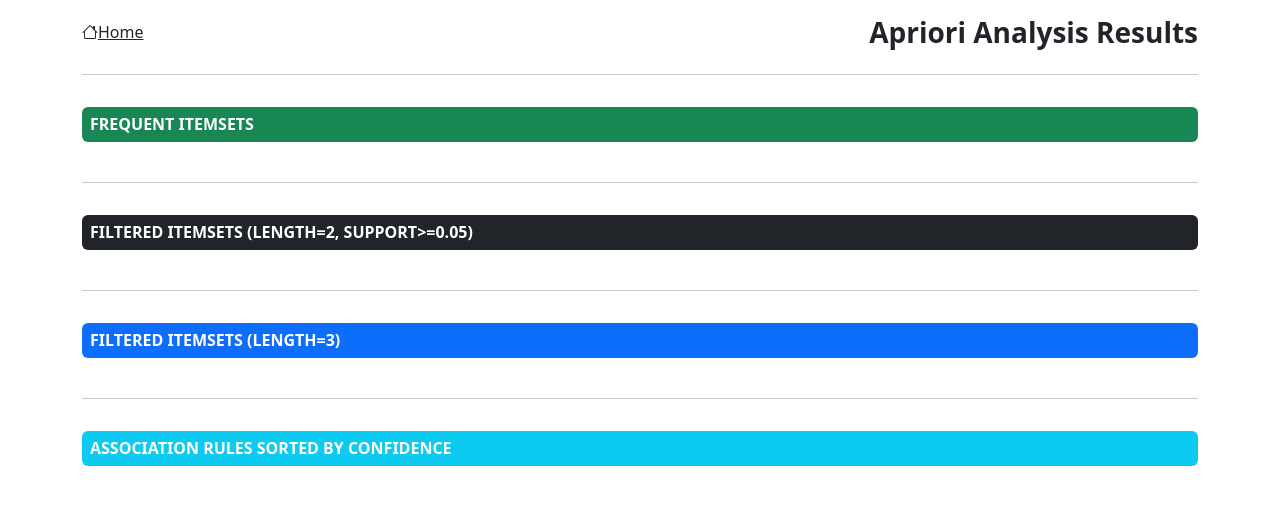
After one commit to dalienst/market-basket-apriori-django, a Django app: template templates/recommendations/apriori_results.html in a window 1280 px wide. The commit adds this page. Shown: the top 521 px of the page. Run offline with Django 4.2, Linux system fonts and the light colour scheme; the template is opened without the code that fills it, so the values that code supplies are empty.

Commit message:
add apriori analysis

```diff
--- a/recommendations/urls.py
+++ b/recommendations/urls.py
@@ -1,9 +1,10 @@
 from django.urls import path
-from .views import recommend, render_visualizations
+from .views import recommend, render_visualizations, apriori_results
 
 app_name = "recommendations"
 
 urlpatterns = [
     path("recommend/", recommend, name="recommend"),
     path("visualise/", render_visualizations, name="visualise"),
+    path("apriori-results/", apriori_results, name="aprioriResults"),
 ]
--- /dev/null
+++ b/templates/recommendations/apriori_results.html
@@ -0,0 +1,76 @@
+<!doctype html>
+<html lang="en">
+
+    <head>
+        <meta charset="utf-8">
+        <meta name="viewport" content="width=device-width, initial-scale=1">
+        <title>Apriori Analysis Results</title>
+        <link href="https://cdn.jsdelivr.net/npm/bootstrap@5.3.2/dist/css/bootstrap.min.css" rel="stylesheet"
+            integrity="sha384-T3c6CoIi6uLrA9TneNEoa7RxnatzjcDSCmG1MXxSR1GAsXEV/Dwwykc2MPK8M2HN" crossorigin="anonymous">
+        <link rel="stylesheet" href="https://cdn.jsdelivr.net/npm/bootstrap-icons@1.11.1/font/bootstrap-icons.css">
+    </head>
+
+    <body>
+        <div class="container py-3">
+            <div class="d-flex align-items-center justify-content-between">
+                <a href="{%url 'landing' %}" class="h6"><i class="bi bi-house"></i>Home</a>
+                <h3 class="fw-bold">Apriori Analysis Results</h3>
+            </div>
+            <hr>
+
+            <div class="table-responsive mb-3">
+                <h6 class="fw-bold bg-success text-white text-uppercase rounded p-2 mt-3">
+                    Frequent Itemsets
+                </h6>
+                <table class="table table-bordered table-striped">
+                    {{ frequent_itemsets | safe }}
+                </table>
+
+            </div>
+
+            <hr class="mb-3">
+
+            <div class="table-responsive mb-3">
+                <h6 class="fw-bold bg-dark text-white text-uppercase rounded p-2 mt-3">
+                    Filtered Itemsets (Length=2, Support>=0.05)
+                </h6>
+                <table class="table table-sm table-bordered table-striped">
+                    {{ filtered_itemsets | safe }}
+                </table>
+
+            </div>
+
+            <hr class="mb-3">
+
+            <div class="table-responsive mb-3">
+                <h6 class="fw-bold bg-primary text-white text-uppercase rounded p-2 mt-3">
+                    Filtered Itemsets (Length=3)
+                </h6>
+                <table class="table table-sm table-bordered table-striped">
+                    {{ filtered_length3 | safe }}
+                </table>
+
+            </div>
+
+            <hr class="mb-3">
+
+            <div class="table-responsive mb-3">
+                <h6 class="fw-bold bg-info text-white text-uppercase rounded p-2 mt-3">
+                    Association Rules sorted by confidence
+                </h6>
+                <table class="table table-sm table-bordered table-striped">
+                    {{ sorted_rules | safe }}
+                </table>
+
+            </div>
+        </div>
+
+        <script src="https://cdn.jsdelivr.net/npm/@popperjs/core@2.11.8/dist/umd/popper.min.js"
+            integrity="sha384-I7E8VVD/ismYTF4hNIPjVp/Zjvgyol6VFvRkX/vR+Vc4jQkC+hVqc2pM8ODewa9r"
+            crossorigin="anonymous"></script>
+        <script src="https://cdn.jsdelivr.net/npm/bootstrap@5.3.2/dist/js/bootstrap.min.js"
+            integrity="sha384-BBtl+eGJRgqQAUMxJ7pMwbEyER4l1g+O15P+16Ep7Q9Q+zqX6gSbd85u4mG4QzX+"
+            crossorigin="anonymous"></script>
+    </body>
+
+</html>
--- a/templates/recommendations/recommend.html
+++ b/templates/recommendations/recommend.html
@@ -13,8 +13,8 @@
     <body>
         <div class="container py-3">
             <div class="d-flex align-items-center justify-content-between">
-                <a href="{%url 'landing' %}" class="h2"><i class="bi bi-house"></i></a>
-                <h2 class="fw-bold">Recommendations and All Items</h2>
+                <a href="{%url 'landing' %}" class="h6"><i class="bi bi-house"></i>Home</a>
+                <h3 class="fw-bold">Recommendations and All Items</h3>
             </div>
 
             <hr>
@@ -25,7 +25,7 @@
                         {% csrf_token %}
                         <label for="items" class="form-label fw-semibold">Enter items (comma-separated)</label>
                         <input type="text" id="items" class="form-control">
-                        <button class="mt-3 btn btn-success w-100 text-center tex-uppercase" type="button"
+                        <button class="mt-3 btn btn-success w-100 text-center text-uppercase" type="button"
                             onclick="getRecommendations()">Get Recommendations</button>
                     </form>
 
--- a/templates/recommendations/visualizations.html
+++ b/templates/recommendations/visualizations.html
@@ -13,7 +13,7 @@
     <body>
         <div class="container py-3">
             <div class="d-flex align-items-center justify-content-between">
-                <a href="{%url 'landing' %}" class="h2"><i class="bi bi-house"></i></a>
+                <a href="{%url 'landing' %}" class="h6"><i class="bi bi-house"></i>Home</a>
                 <h2 class="fw-bold">Visualisations of Dataset</h2>
             </div>
             <hr>
```
Also changed, not shown: recommendations/logic.py (+48 -1 lines), recommendations/views.py (+22 -3 lines), templates/landing.html (+8 -0 lines).
